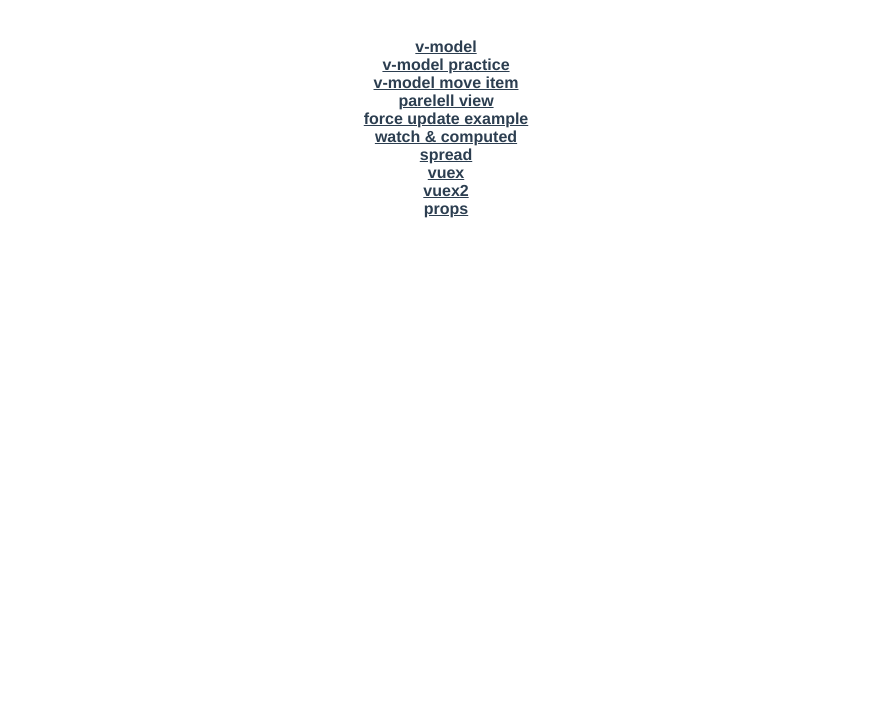
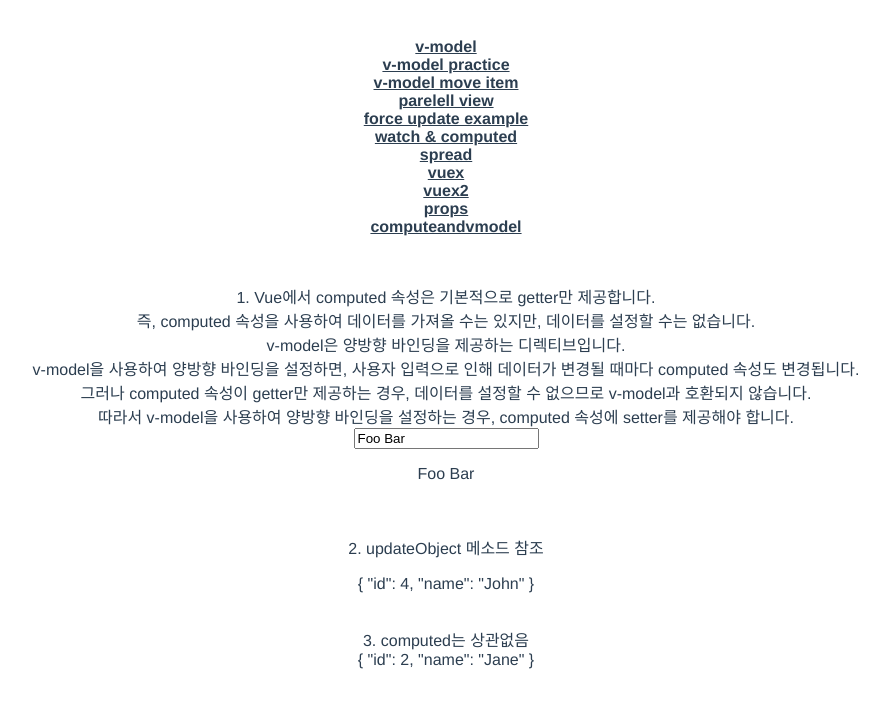
Before and after one commit to jinju2828/vue_practice, a Vue app in the folder vue-feature/: page /computeandvmodel in a window 1280 px wide. Shown: the top 708 px of the page, without its empty margins (194-1078 px from the left). Built offline with nearby package versions, Linux system fonts and the light colour scheme.

Commit message:
feat: force update 세분화에 대한 과정

```diff
--- a/vue-feature/src/App.vue
+++ b/vue-feature/src/App.vue
@@ -11,6 +11,7 @@
       <router-link to="/vuex">vuex</router-link><br>
       <router-link to="/vuex2">vuex2</router-link><br>
       <router-link to="/props">props</router-link><br>
+      <router-link to="/computeandvmodel">computeandvmodel</router-link>
     </nav>
     <router-view/>
   </div>
--- a/vue-feature/src/router/index.js
+++ b/vue-feature/src/router/index.js
@@ -9,6 +9,7 @@
 import VmodelView2 from "@/views/VmodelView2.vue";
 import ForceUpdateView from "@/views/ForceUpdateView.vue";
 import ParelellView from "@/views/ParelellView.vue";
+import ComputedVmodelView from "@/views/ComputedVmodelView.vue";
 
 Vue.use(VueRouter)
 
@@ -49,6 +50,11 @@
     component: VuexView2
   },
   {
+    path: '/computeandvmodel',
+    name: 'computeandvmodel',
+    component: ComputedVmodelView
+  },
+  {
     path: '/props',
     name: 'props',
     component: PropsView
--- /dev/null
+++ b/vue-feature/src/views/ComputedVmodelView.vue
@@ -0,0 +1,79 @@
+<template>
+  <div>
+    <br/>
+    1. Vue에서 computed 속성은 기본적으로 getter만 제공합니다. <br/>
+    즉, computed 속성을 사용하여 데이터를 가져올 수는 있지만, 데이터를 설정할 수는 없습니다.<br/>
+    v-model은 양방향 바인딩을 제공하는 디렉티브입니다.<br/> v-model을 사용하여 양방향 바인딩을 설정하면, 사용자 입력으로 인해 데이터가 변경될 때마다 computed 속성도 변경됩니다.<br/>
+    그러나 computed 속성이 getter만 제공하는 경우, 데이터를 설정할 수 없으므로 v-model과 호환되지 않습니다.<br/> 따라서 v-model을 사용하여 양방향 바인딩을 설정하는 경우, computed 속성에 setter를 제공해야 합니다.<br/>
+    <input type="text" v-model="fullName" />
+    <p>{{ fullName }}</p>
+
+    <br/>
+    <br/>
+    2. updateObject 메소드 참조
+    <p>{{ myArray[0] }}</p>
+    <br/>
+    3. computed는 상관없음<br/>
+    <span>{{ zzzzz }}</span>
+  </div>
+</template>
+<script>
+export default {
+  data() {
+    return {
+      firstName: 'Foo',
+      lastName: 'Bar',
+      myArray: [
+        { id: 1, name: 'John' },
+        { id: 2, name: 'Jane' },
+        { id: 3, name: 'Doe' }
+      ]
+    }
+  },
+  computed: {
+    fullName: {
+      get: function () {
+        return this.firstName + ' ' + this.lastName
+      },
+      set: function (newValue) {
+        let names = newValue.split(' ')
+        this.firstName = names[0]
+        this.lastName = names[names.length - 1]
+      }
+    },
+    zzzzz() {
+
+      //this.myArray[1].name = "hello";
+      //this.myArray[1].push({id: 4, name:"dfdf"});
+      // 위의 두개는 전부 unexpected Side Effect + no-side-effects-in-computed-properties 에러가 발생한다.
+      // computed에서는 외부 객체를 수정해서는 안된다. this.myArray[1] + "dfdf" 이런 형태 말고는 불가능하다는 뜻.
+      // 즉 다시 말해 computed는 함수형 프로그래밍을 지향한다.
+      return this.myArray[1];
+    },
+    /*totalCount() {
+      let sum = 0;
+      for (var value in this.resourceData) {
+        sum = sum + this.resourceData[value];
+      }
+      return sum;
+    }*/
+  },
+  mounted() {
+    this.updateObject();
+  },
+  methods: {
+    updateObject() {
+      // 배열 수정
+      /*this.myArray[0] = {
+        id: 5, name: 'dfdf'
+      };*/
+      // 배열 수정은 렌더링이 안된다.
+
+      this.myArray[0].id = 4;
+      // 객체 수정
+      // 객체 수정은 렌더링이 된다.
+      // 다만 mounted에서 직접 수정한 것(위 배열 수정으로 직접 수정해버린 경우)에 대해 간접 수정한 것은 당연히 수정이 안된다.
+    }
+  }
+}
+</script>
```
